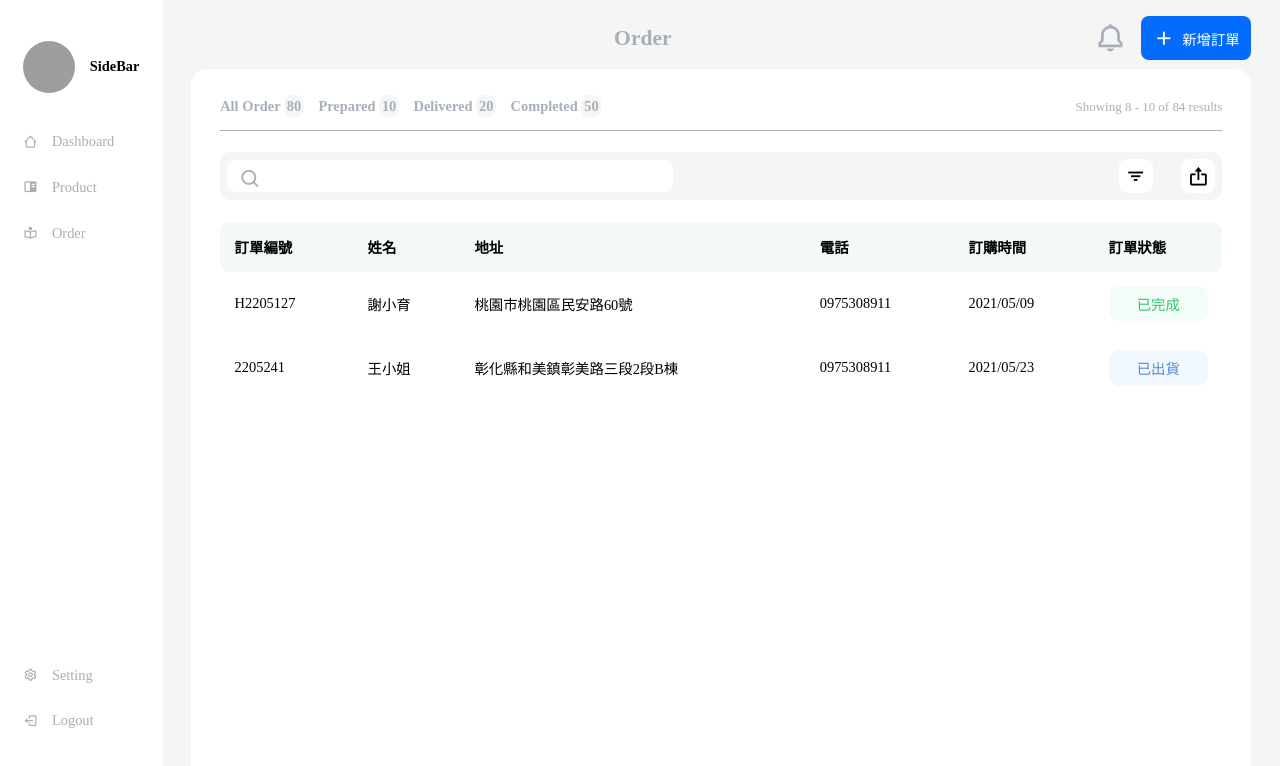
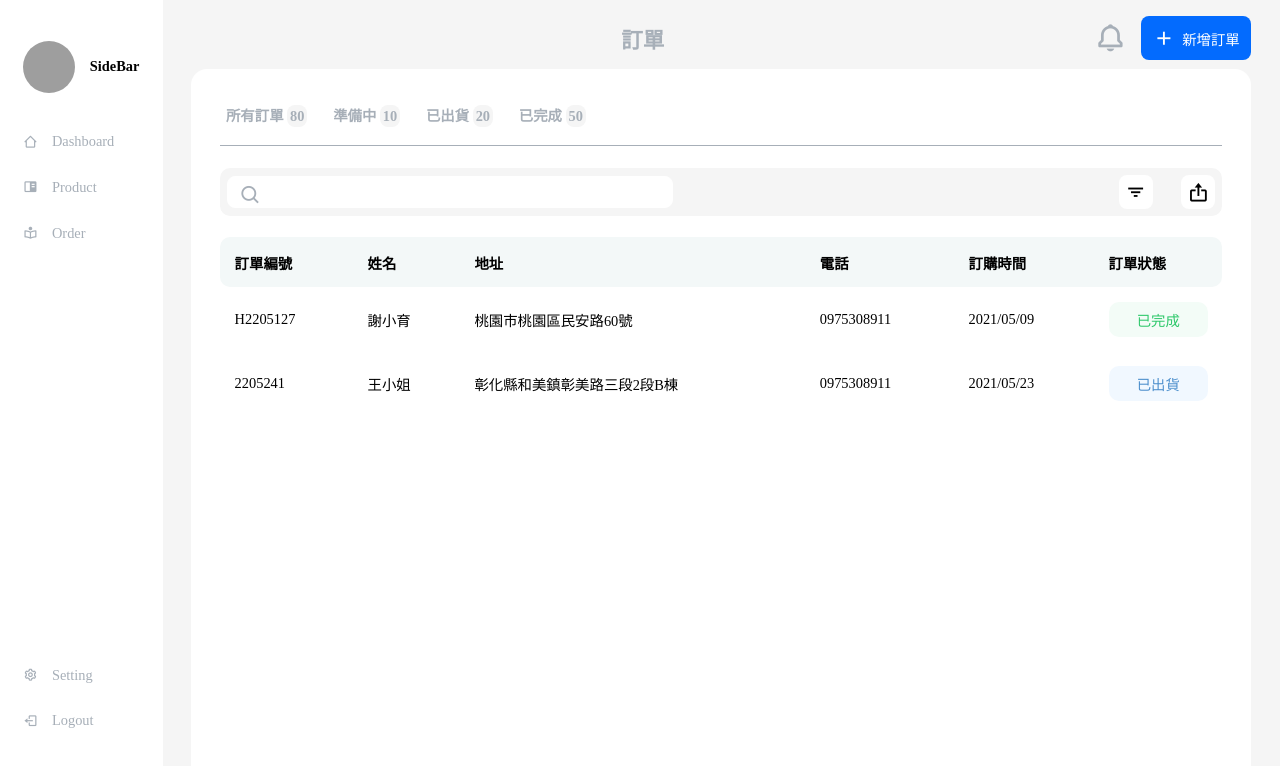
Before and after one commit to jon111rock/rifu-orders-manager, a React (Create React App) app: page / in a window 1280 px wide. Shown: the top 766 px of the page. Built offline with nearby package versions, Linux system fonts and the light colour scheme; grey boxes are pictures that could not be loaded.

Commit message:
Change displayList by pagination

```diff
--- a/src/components/Dashboard/Header/index.jsx
+++ b/src/components/Dashboard/Header/index.jsx
@@ -10,7 +10,7 @@ const Header = (props) => {
       <label className="sidebar-switch" htmlFor="sidebar-switch">
         <i className="bx bx-menu bx-lg menu-logo"></i>
       </label>
-      <h2>Order</h2>
+      <h2>訂單</h2>
       <div className="notification">
         <i className="bx bx-bell bx-md"></i>
         <div className="add-order" onClick={openOrderPopup}>
--- a/src/components/Dashboard/ListPanel/OrdersTable/index.jsx
+++ b/src/components/Dashboard/ListPanel/OrdersTable/index.jsx
@@ -4,7 +4,7 @@ import tableHeads from "./tableHeads";
 import { AppContext } from "../../../../pages/Home";
 
 const OrdersTable = (props) => {
-  const orders = useContext(AppContext).orders;
+  const orders = props.displayList;
 
   return (
     <div className="orders-table">
--- a/src/components/Dashboard/ListPanel/Pagination/index.jsx
+++ b/src/components/Dashboard/ListPanel/Pagination/index.jsx
@@ -1,25 +1,46 @@
-import React from "react";
+import React, { useState } from "react";
+import "./style.scss";
 
-const Pagination = () => {
+const Pagination = (props) => {
+  const [currentPage, setCurrentPage] = useState();
+  const { getCurrentPageName } = props;
+
+  const setPage = (name) => {
+    setCurrentPage(name);
+    getCurrentPageName(name);
+  };
+
   return (
     <div className="pagination">
       <div className="state">
         <ul>
-          <li>
-            All Order <span>80</span>
+          <li
+            className={`${currentPage === "所有訂單" ? "active" : ""}`}
+            onClick={() => setPage("所有訂單")}
+          >
+            所有訂單 <span>80</span>
           </li>
-          <li>
-            Prepared <span>10</span>
+          <li
+            className={`${currentPage === "準備中" ? "active" : ""}`}
+            onClick={() => setPage("準備中")}
+          >
+            準備中 <span>10</span>
           </li>
-          <li>
-            Delivered <span>20</span>
+          <li
+            className={`${currentPage === "已出貨" ? "active" : ""}`}
+            onClick={() => setPage("已出貨")}
+          >
+            已出貨 <span>20</span>
           </li>
-          <li>
-            Completed <span>50</span>
+          <li
+            className={`${currentPage === "已完成" ? "active" : ""}`}
+            onClick={() => setPage("已完成")}
+          >
+            已完成 <span>50</span>
           </li>
         </ul>
       </div>
-      <div className="showing">Showing 8 - 10 of 84 results</div>
+      {/* <div className="showing">Showing 8 - 10 of 84 results</div> */}
     </div>
   );
 };
--- /dev/null
+++ b/src/components/Dashboard/ListPanel/Pagination/style.scss
@@ -0,0 +1,4 @@
+.active {
+  color: #3d5785;
+  background-color: rgba(0, 0, 0, 0.1);
+}
--- a/src/components/Dashboard/ListPanel/index.jsx
+++ b/src/components/Dashboard/ListPanel/index.jsx
@@ -1,17 +1,45 @@
-import React from "react";
+import React, { useContext, useState, useEffect, useCallback } from "react";
 import Pagination from "./Pagination";
 import Searchbar from "./Searchbar";
 import OrdersTable from "./OrdersTable";
 import OrdersCard from "./OrdersCard";
 
+import { AppContext } from "../../../pages/Home";
+
 const ListPanel = (props) => {
+  const orders = useContext(AppContext).orders;
+
+  const [selectedPage, setSelectedPage] = useState();
+  const [displayList, setDisplayList] = useState();
+
+  const filterList = useCallback(() => {
+    if (selectedPage && selectedPage !== "所有訂單") {
+      const result = orders.filter(
+        (order) => order.order.state === selectedPage
+      );
+      setDisplayList(result);
+    } else {
+      setDisplayList(orders);
+    }
+  }, [selectedPage, orders]);
+
+  useEffect(() => {
+    console.log("change");
+    filterList();
+  }, [filterList]);
+
   return (
     <div className="main">
-      <Pagination />
+      <Pagination
+        getCurrentPageName={(name) => {
+          setSelectedPage(name);
+        }}
+      />
 
       <Searchbar />
 
       <OrdersTable
+        displayList={displayList}
         onClick={(selectedIndex) => {
           props.getSelectedOrderIndex(selectedIndex);
         }}
--- a/src/components/OrderPopup/InputDropDown/index.jsx
+++ b/src/components/OrderPopup/InputDropDown/index.jsx
@@ -1,4 +1,4 @@
-import React, { useState, useEffect, useRef } from "react";
+import React, { useState, useEffect } from "react";
 import "./style.scss";
 
 function InputDropDown(props) {
--- a/src/scss/App.scss
+++ b/src/scss/App.scss
@@ -146,6 +146,8 @@
           li {
             cursor: pointer;
             font-weight: bold;
+            padding: 0.4rem;
+            border-radius: 10px;
 
             span {
               padding: 0.2rem;
```
